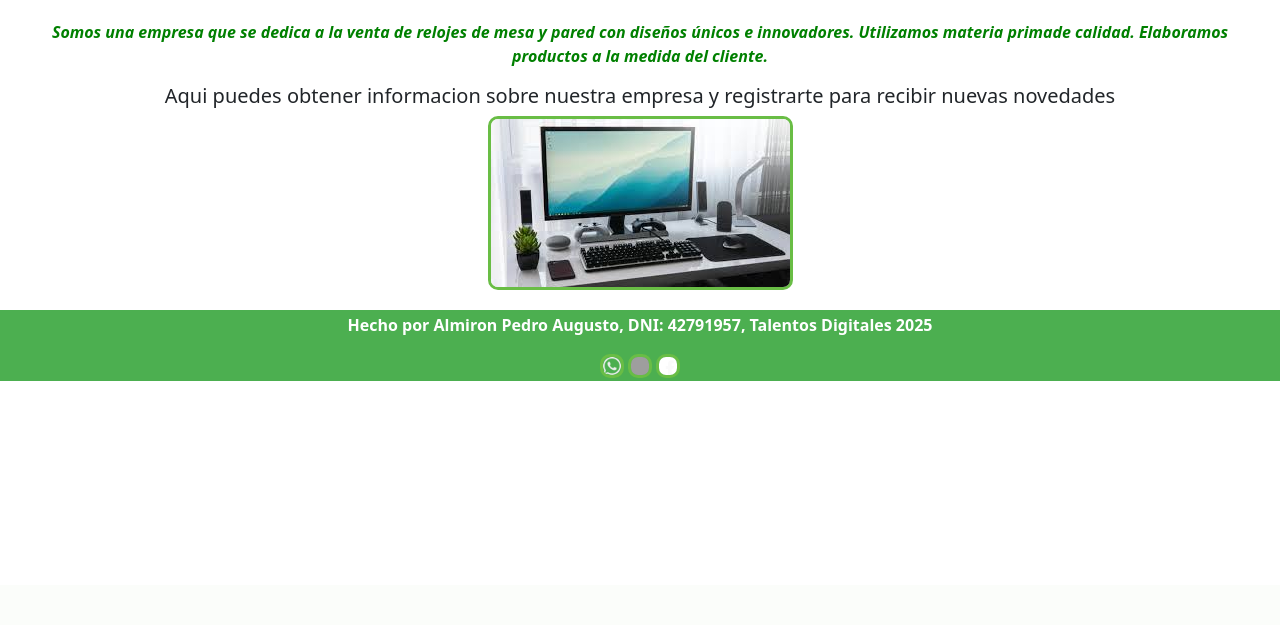
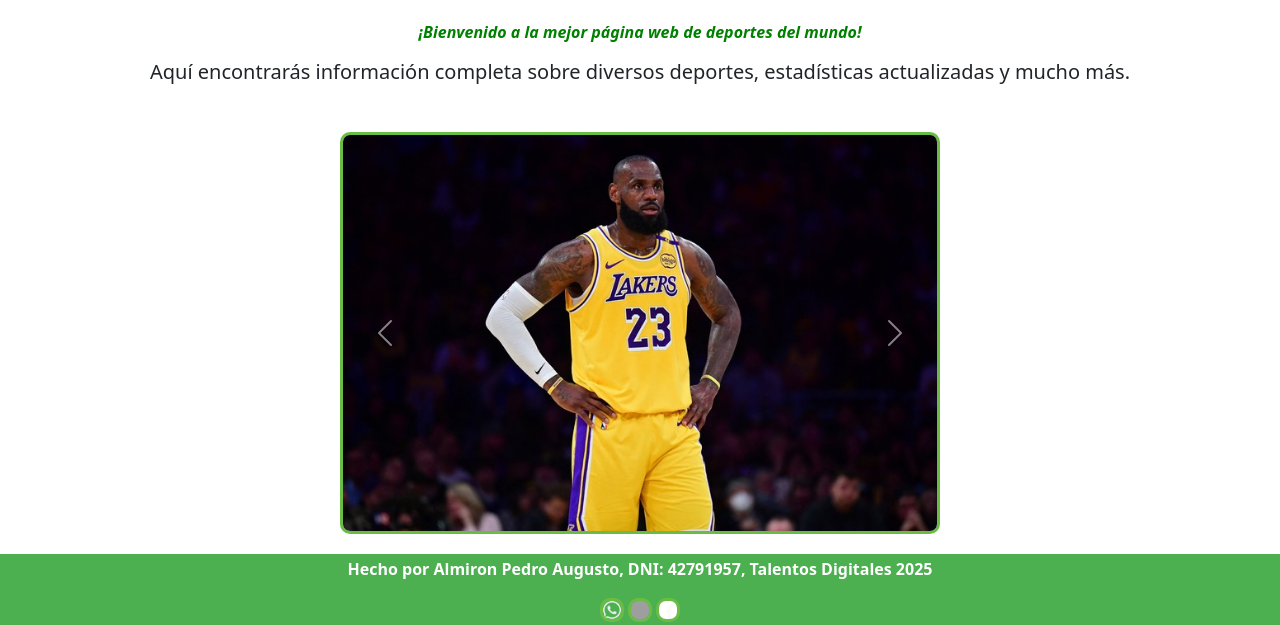
Before and after one commit to augusto01/ProT2_42791957, a PHP site: page / in a window 1280 px wide. Shown: the part 215-840 px from the top of the page. Before the commit the page ends 596 px from the top, so only its background shows below. Run offline with PHP 8.4, Linux system fonts and the light colour scheme; grey boxes are pictures that could not be loaded.

Commit message:
1- añadimos carrusel con la foto de lbj, lamine yamal y fernando belasteguin y modificamos el estitlo

```diff
--- a/index.html
+++ b/index.html
@@ -35,10 +35,37 @@
 
         <section>
             <p class="parrafo">
-                Somos una empresa que se dedica a la venta de relojes de mesa y pared con diseños únicos e innovadores. Utilizamos materia primade calidad. Elaboramos productos a la medida del cliente.
+                ¡Bienvenido a la mejor página web de deportes del mundo!
             </p>
-            <h5>Aqui puedes obtener informacion sobre nuestra empresa y registrarte para recibir nuevas novedades</h5>
-            <img src="/resources/descarga.jpg" alt="">
+            <h5>
+                Aquí encontrarás información completa sobre diversos deportes, estadísticas actualizadas y mucho más.
+            </h5>
+
+        </section>
+
+
+        <section class="carrusel">
+            <div id="carouselExampleAutoplaying" class="carousel slide" data-bs-ride="carousel">
+                <div class="carousel-inner">
+                    <div class="carousel-item active">
+                    <img src="resources/lbj.jpg" class="d-block w-100" alt="...">
+                    </div>
+                    <div class="carousel-item">
+                    <img src="resources/futbol1.jpg" class="d-block w-100" alt="...">
+                    </div>
+                    <div class="carousel-item">
+                    <img src="resources/fb.jpg" class="d-block w-100" alt="...">
+                    </div>
+                </div>
+                <button class="carousel-control-prev" type="button" data-bs-target="#carouselExampleAutoplaying" data-bs-slide="prev">
+                    <span class="carousel-control-prev-icon" aria-hidden="true"></span>
+                    <span class="visually-hidden">Previous</span>
+                </button>
+                <button class="carousel-control-next" type="button" data-bs-target="#carouselExampleAutoplaying" data-bs-slide="next">
+                    <span class="carousel-control-next-icon" aria-hidden="true"></span>
+                    <span class="visually-hidden">Next</span>
+                </button>
+                </div>
         </section>
 
 
--- a/miestilo.css
+++ b/miestilo.css
@@ -123,3 +123,9 @@ h5{
     margin: 0;
     display: inline-block;
 }
+
+/*ESTILOS DEL CARRUSEL*/
+.carrusel{
+    width: 50%;
+    margin: auto;
+}
```
Also changed, not shown: resources/fb.jpg (added), resources/futbol1.jpg (added), resources/lbj.jpg (added).
